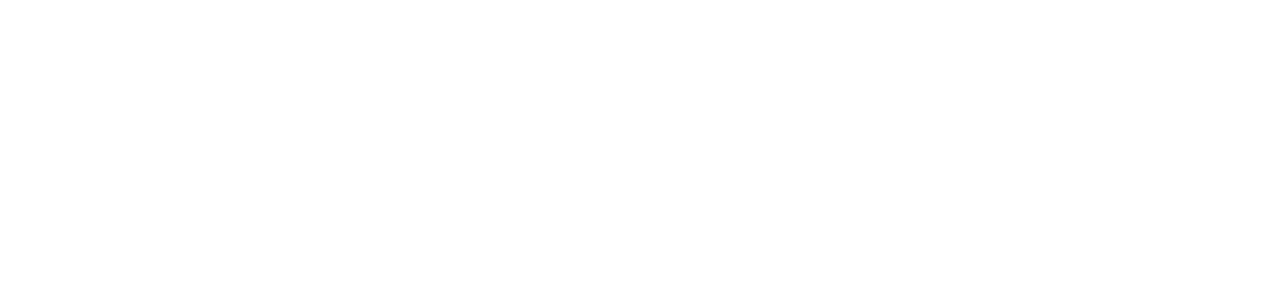
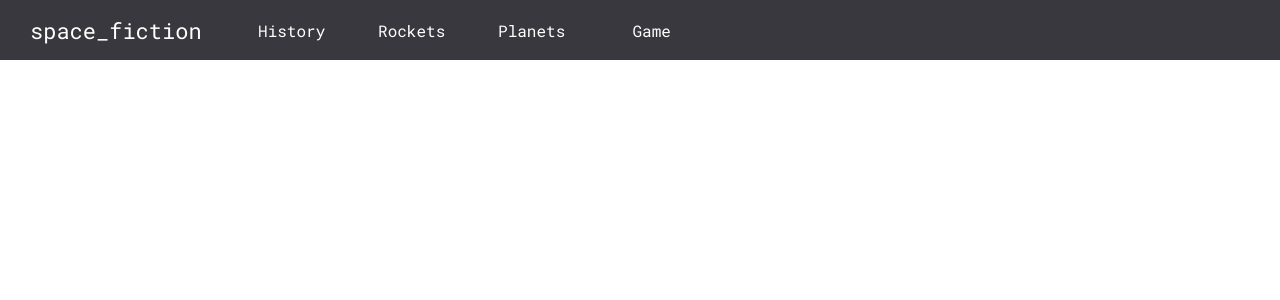
Before and after one commit to Qraree/space_fiction, a Next.js app in the folder frontend/: page /game in a window 1280 px wide. Shown: the top 300 px of the page. Built offline with nearby package versions, Linux system fonts and the light colour scheme.

Commit message:
style: added constants

```diff
--- a/frontend/src/components/Navbar/Navbar.module.scss
+++ b/frontend/src/components/Navbar/Navbar.module.scss
@@ -1,6 +1,10 @@
 @import "src/styles/variables";
-@import url('https://fonts.googleapis.com/css2?family=Roboto+Mono&display=swap');
 
+
+.link {
+  color: white;
+  text-decoration: none;
+}
 
 .navbar {
   position: fixed;
@@ -12,9 +16,6 @@
   transition: all 200ms;
   opacity: 0;
 
-
-
-
   width: 100%;
   height: $navbar-height;
   color: $white;
@@ -24,6 +25,7 @@
     margin-left: 30px;
     margin-right: 30px;
     font-size: 22px;
+
   }
 
   .navs {
@@ -48,7 +50,7 @@
   }
 }
 
-.navbarHide {
+.navbarShow {
   top: 0;
   opacity: 1;
 }
--- a/frontend/src/components/Navbar/Navbar.tsx
+++ b/frontend/src/components/Navbar/Navbar.tsx
@@ -1,24 +1,31 @@
-import React, {FC} from 'react';
+import React from 'react';
 import styles from './Navbar.module.scss';
 import classNames from 'classnames';
+import {WEBSITE_SECTIONS} from '@/constants/home';
+import Link from 'next/link';
 
 type navbarProps = {
-    navbarHidden: boolean;
+    navbarShowed?: boolean;
 }
 
-const Navbar = ({ navbarHidden }: navbarProps) => {
+const Navbar = ({ navbarShowed = true }: navbarProps) => {
     return (
         <div className={classNames(styles.navbar, {
-            [styles.navbarHide]: navbarHidden
+            [styles.navbarShow]: navbarShowed
         })}>
             <div className={styles.title}>
-                space_fiction
+                <Link href="/" className={styles.link}>
+                    space_fiction
+                </Link>
             </div>
             <div className={styles.navs}>
-                <div className={styles.nav}>History</div>
-                <div className={styles.nav}>Rockets</div>
-                <div className={styles.nav}>Planets</div>
-                <div className={styles.nav}>Play</div>
+                {WEBSITE_SECTIONS.map(section => (
+                    <div className={styles.nav} key={section.name}>
+                        <Link href={section.link} className={styles.link}>
+                            {section.name}
+                        </Link>
+                    </div>
+                ))}
             </div>
 
         </div>
--- /dev/null
+++ b/frontend/src/constants/home.ts
@@ -0,0 +1,26 @@
+export const WEBSITE_SECTIONS = [
+    {   name: 'History',
+        src: '/img/tabPhotos/history_tab_photo.jpg',
+        alt: 'history photo',
+        text: 'Learn more about history of rocket science!',
+        link: '/history',
+    },
+    {   name: 'Rockets',
+        src: '/img/tabPhotos/rockets_tab_photo.jpg',
+        alt: 'rockets photo',
+        text: 'Learn more about rocket ships!',
+        link: '/rockets',
+    },
+    {   name: 'Planets',
+        src: '/img/tabPhotos/planets_tab_photo.jpg',
+        alt: 'planets photo',
+        text: 'Learn more about planets in our solar system!',
+        link: '/planets',
+    },
+    {   name: 'Game',
+        src: '/img/tabPhotos/game_tab_photo.jpg',
+        alt: 'game photo',
+        text: 'Try yourself in this mini-game about rockets and planets!',
+        link: '/game',
+    },
+];
```
Also changed, not shown: frontend/src/constants/links.ts (added, +7 -0 lines), frontend/src/containers/Home/Menu/HomeMenu.tsx (+13 -40 lines).
